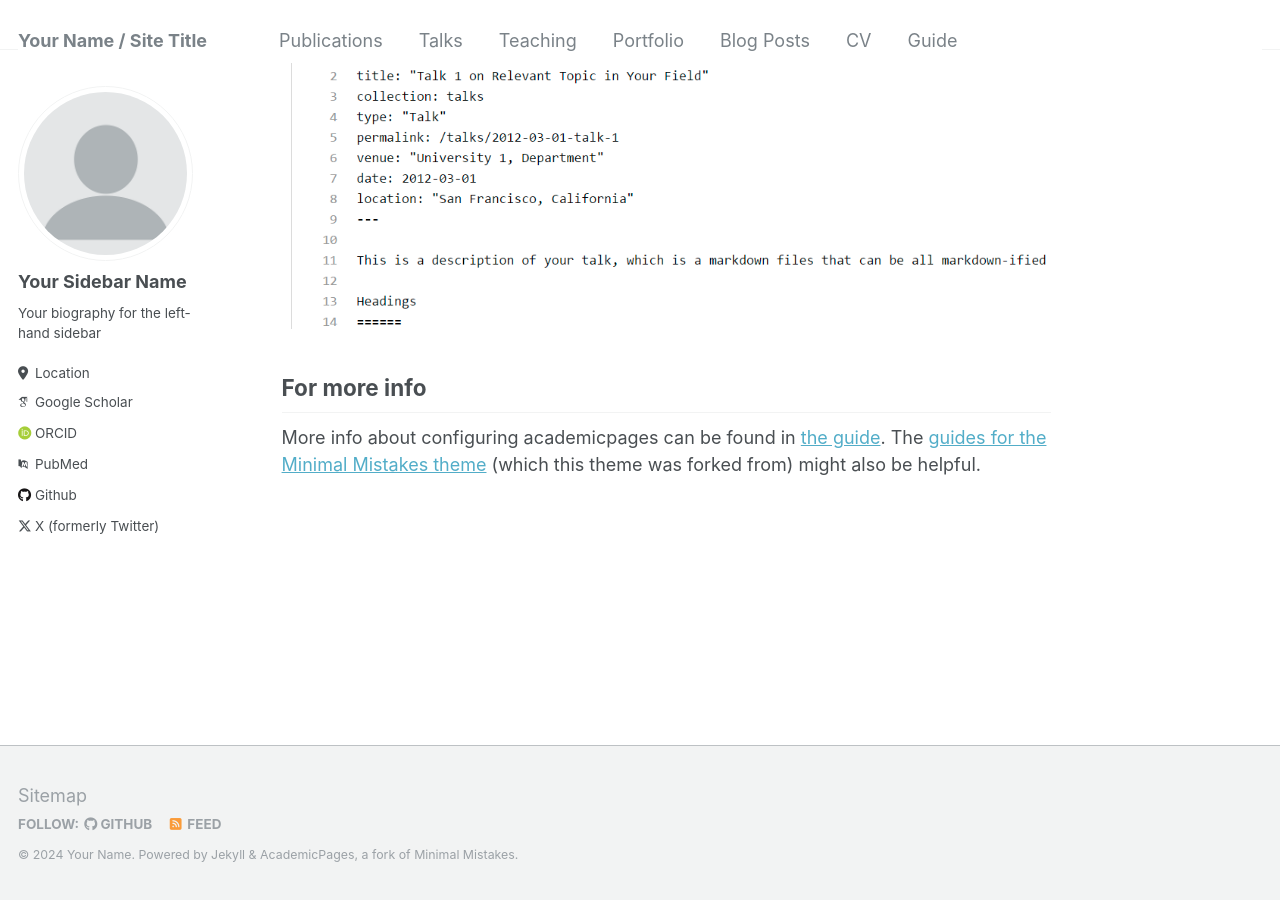
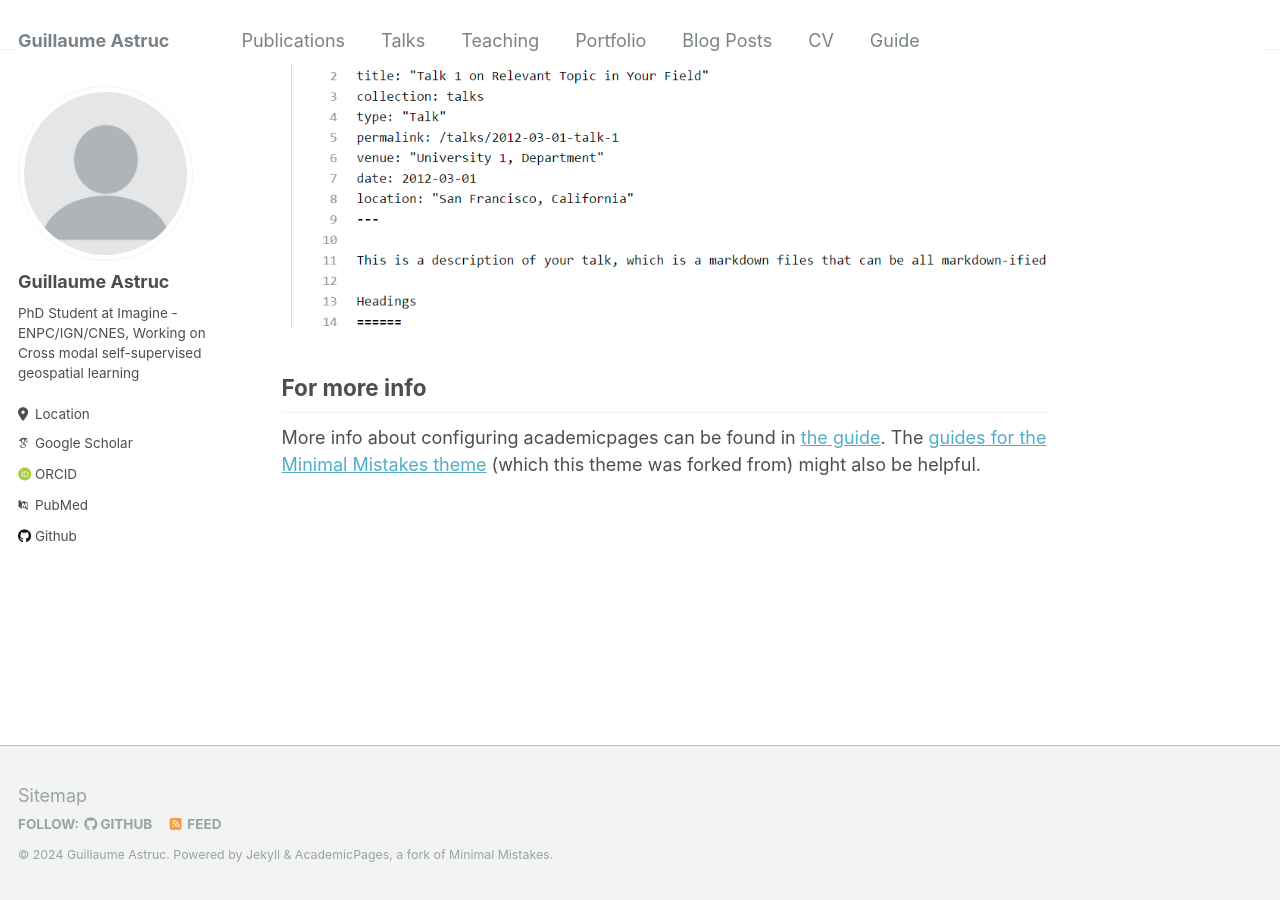
Before and after one commit to gastruc/gastruc.github.io, a Jekyll site: the page built from _pages/about.md, in a window 1280 px wide and 900 px high, scrolled down 2640 px. Built offline with Jekyll 4.4.1, drawn with Linux system fonts in a browser that asks for light colours; some web fonts are replaced.

Commit message:
Update _config.yml

```diff
--- a/_config.yml
+++ b/_config.yml
@@ -7,13 +7,13 @@
 
 # Site Settings
 locale                   : "en-US"
-title                    : "Your Name / Site Title"
+title                    : "Guillaume Astruc"
 title_separator          : "-"
-name                     : &name "Your Name"
-description              : &description "personal description"
-url                      : https://academicpages.github.io # the base hostname & protocol for your site e.g. "https://mmistakes.github.io"
+name                     : &name "Guillaume Astruc"
+description              : &description "PhD Student at Imagine - ENPC/IGN/CNES"
+url                      : https://gastruc.github.io
 baseurl                  : "" # the subpath of your site, e.g. "/blog"
-repository               : "academicpages/academicpages.github.io"
+repository               : "gastruc.github.io"
 teaser                   :  # filename of teaser fallback teaser image placed in /images/, .e.g. "500x300.png"
 breadcrumbs              : false # true, false (default)
 words_per_minute         : 160
@@ -80,9 +80,9 @@ analytics:
 
 # Site Author
 author:
-  name             : "Your Sidebar Name"
+  name             : "Guillaume Astruc"
   avatar           : "profile.png"
-  bio              : "Your biography for the left-hand sidebar"
+  bio              : "PhD Student at Imagine - ENPC/IGN/CNES, Working on Cross modal self-supervised geospatial learning"
   location         : "Location"
   employer         :
   pubmed           : "https://www.ncbi.nlm.nih.gov/pubmed/?term=john+snow"
@@ -96,7 +96,7 @@ author:
   flickr           :
   facebook         :
   foursquare       :
-  github           : "academicpages"
+  github           : "gastruc"
   google_plus      :
   keybase          :
   instagram        :
@@ -109,7 +109,7 @@ author:
   stackoverflow    : # http://stackoverflow.com/users/123456/username
   steam            :
   tumblr           :
-  twitter          : "replacethistwitterhandle"
+  twitter          :
   vine             :
   weibo            :
   xing             :
```
